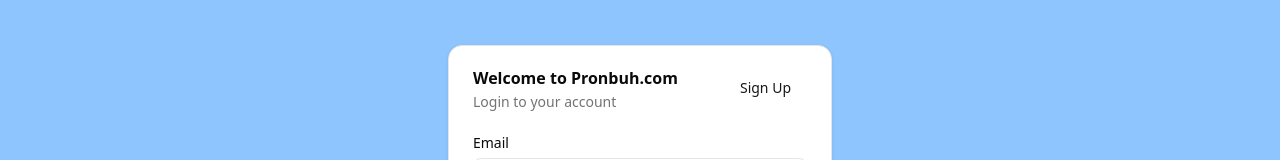
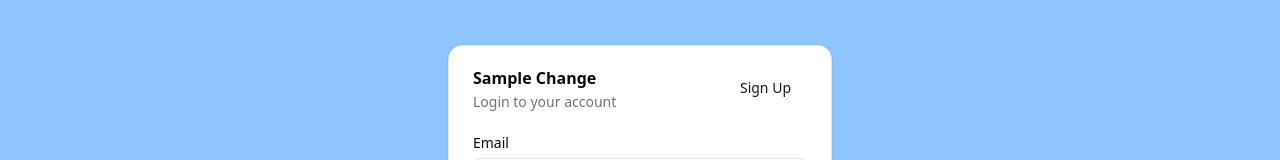
Before and after one commit to JosefDominus/celerity-one, a Next.js app: page / in a window 1280 px wide. Shown: the part 212-372 px from the top of the page. Built offline with nearby package versions, Linux system fonts and the light colour scheme.

Commit message:
card title change

```diff
--- a/src/components/cardsample.jsx
+++ b/src/components/cardsample.jsx
@@ -18,7 +18,7 @@
   return (
     <Card className="w-full max-w-sm">
       <CardHeader>
-        <CardTitle>Welcome to Pronbuh.com</CardTitle>
+        <CardTitle>Sample Change</CardTitle>
         <CardDescription>
           Login to your account
         </CardDescription>
```
